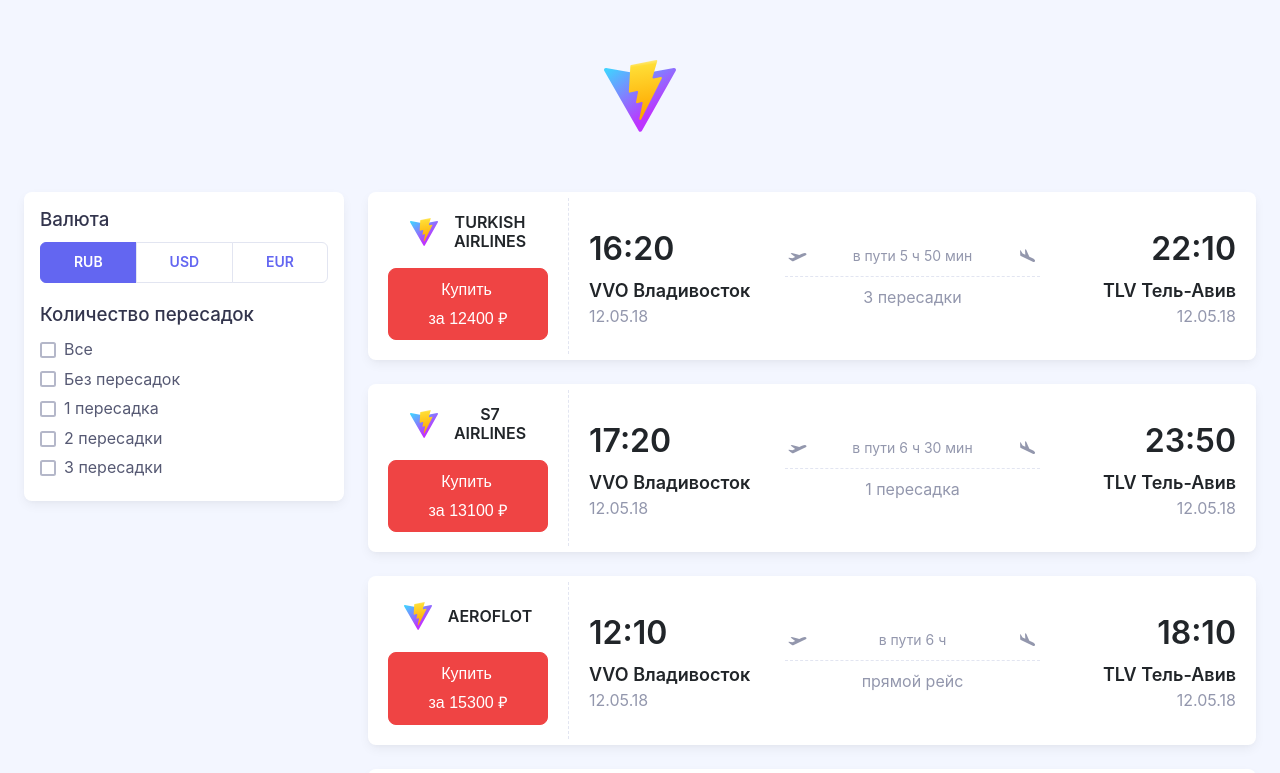
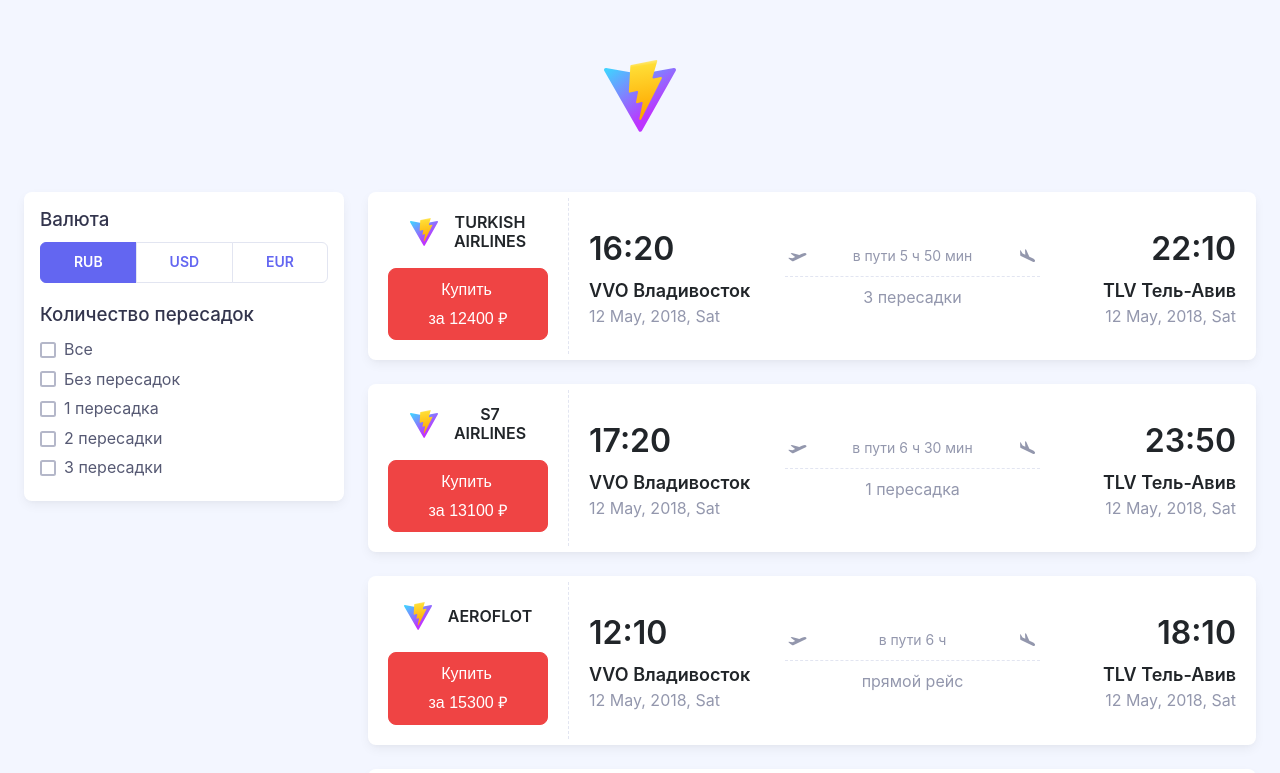
Before and after one commit to uzunhair/test-ticket, a React (Vite) app: page /tickets in a window 1280 px wide. Shown: the top 773 px of the page. Built offline with nearby package versions, Linux system fonts and the light colour scheme.

Commit message:
Добавил вывод даты в формате как на скрине

```diff
--- a/src/shared/ui/Ticket/Ticket.tsx
+++ b/src/shared/ui/Ticket/Ticket.tsx
@@ -3,6 +3,7 @@
 import { calculateDuration } from "src/shared/ui/Ticket/lib/helpers/calculateDuration.ts";
 import { carrierName } from "src/shared/ui/Ticket/lib/helpers/carrierName";
 import { currencyConversion } from "src/shared/ui/Ticket/lib/helpers/currencyConversion";
+import { formatDate } from "src/shared/ui/Ticket/lib/helpers/formatDate.ts";
 import { getStopsDeclension } from "src/shared/ui/Ticket/lib/helpers/getStopsDeclension";
 import styles from "./Ticket.module.scss";
 
@@ -38,12 +39,14 @@
   const stopsText = getStopsDeclension(stops);
   const carrierText = carrierName(carrier);
   const currencyText = currencyConversion(price, currency);
-  const durationtext = calculateDuration(
+  const durationText = calculateDuration(
     departure_date,
     departure_time,
     arrival_date,
     arrival_time
   );
+  const departureText = formatDate(departure_date);
+  const arrivalText = formatDate(arrival_date);
 
   return (
     <div className={styles.ticket}>
@@ -66,7 +69,7 @@
           <div className={styles.name}>
             {origin} {origin_name}
           </div>
-          <div className={styles.date}>{departure_date}</div>
+          <div className={styles.date}>{departureText}</div>
         </div>
         <div className={styles.stops}>
           <div className={styles.planeTime}>
@@ -78,7 +81,7 @@
                   d="m16.954 9.793-2.719 1.268c-2-.64-4.862-1.236-7.398-2.056l-1.201.55c1.32 1.029 3.135 2.33 4.52 3.408L7.439 14.23c-1.173-.248-2.418-.338-3.349-.532-.506-.106-.816.339-.338.71 2.256 1.759 3.159 2.469 3.159 2.469.392.305.875.497 1.343.283l12.445-5.803c.906-.46.871-1.106.64-1.629-.547-1.173-2.049-1.003-4.384.064Z"
                 />
               </svg>
-              <div>в пути {durationtext}</div>
+              <div>в пути {durationText}</div>
               <svg width="24" height="24" fill="currentColor" xmlns="http://www.w3.org/2000/svg">
                 <path
                   fillRule="evenodd"
@@ -95,7 +98,7 @@
           <div className={styles.name}>
             {destination} {destination_name}
           </div>
-          <div className={styles.date}>{arrival_date}</div>
+          <div className={styles.date}>{arrivalText}</div>
         </div>
       </div>
     </div>
--- /dev/null
+++ b/src/shared/ui/Ticket/lib/helpers/formatDate.ts
@@ -0,0 +1,13 @@
+export const formatDate = (date: string): any => {
+  const [dayString, monthString, yearString] = date.split(".");
+  const initDate = new Date(`20${yearString}-${monthString}-${dayString}T00:00:00`);
+
+  // 9 окт, 2018г, Пт
+
+  const day = initDate.getDate();
+  const month = initDate.toLocaleString("default", { month: "short" });
+  const year = initDate.getFullYear();
+  const weekDay = initDate.toLocaleString("default", { weekday: "short" });
+
+  return `${day} ${month}, ${year}, ${weekDay}`;
+};
```
